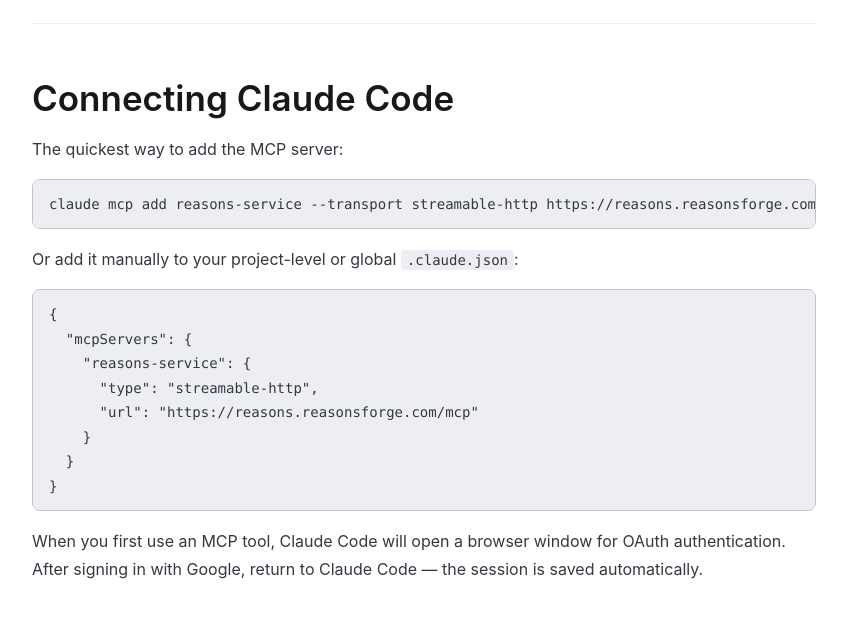
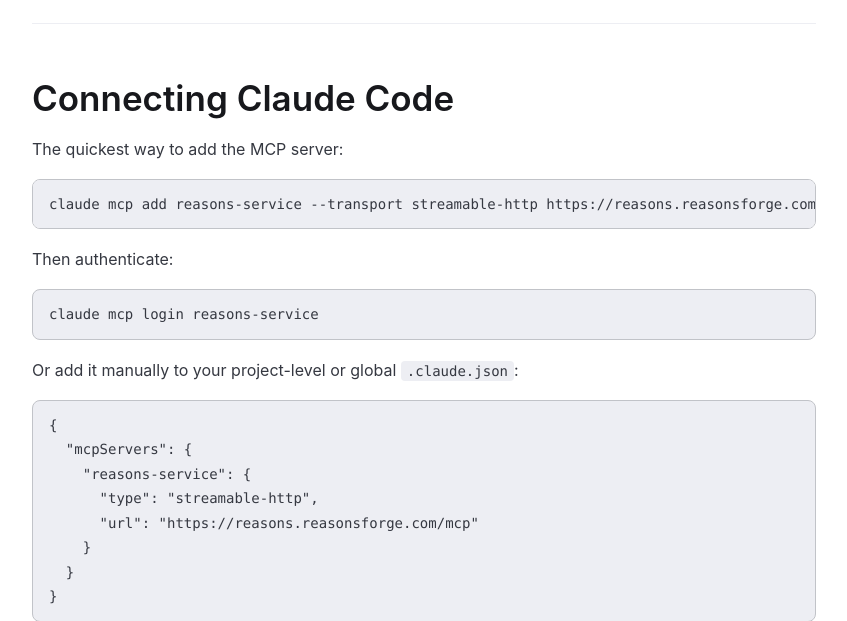
Before and after one commit to benthomasson/reasons-service, a FastAPI app: page /guide in a window 1280 px wide. Shown: the part 389-1010 px from the top of the page, without its empty margins (216-1063 px from the left). Run offline with FastAPI, Linux system fonts and the light colour scheme; parts of the project's set-up code (start-up, migrations or seed data) failed here and were passed over; some libraries are stand-ins or nearby versions.

Commit message:
Add claude mcp login step to getting started guide
Co-Authored-By: Claude <noreply@anthropic.com>

```diff
--- a/reasons_service/templates/guide.html
+++ b/reasons_service/templates/guide.html
@@ -23,6 +23,8 @@
 <h2>Connecting Claude Code</h2>
 <p>The quickest way to add the MCP server:</p>
 <pre><code>claude mcp add reasons-service --transport streamable-http {{ mcp_url }}</code></pre>
+<p>Then authenticate:</p>
+<pre><code>claude mcp login reasons-service</code></pre>
 <p>Or add it manually to your project-level or global <code>.claude.json</code>:</p>
 <pre><code>{
   "mcpServers": {
```
